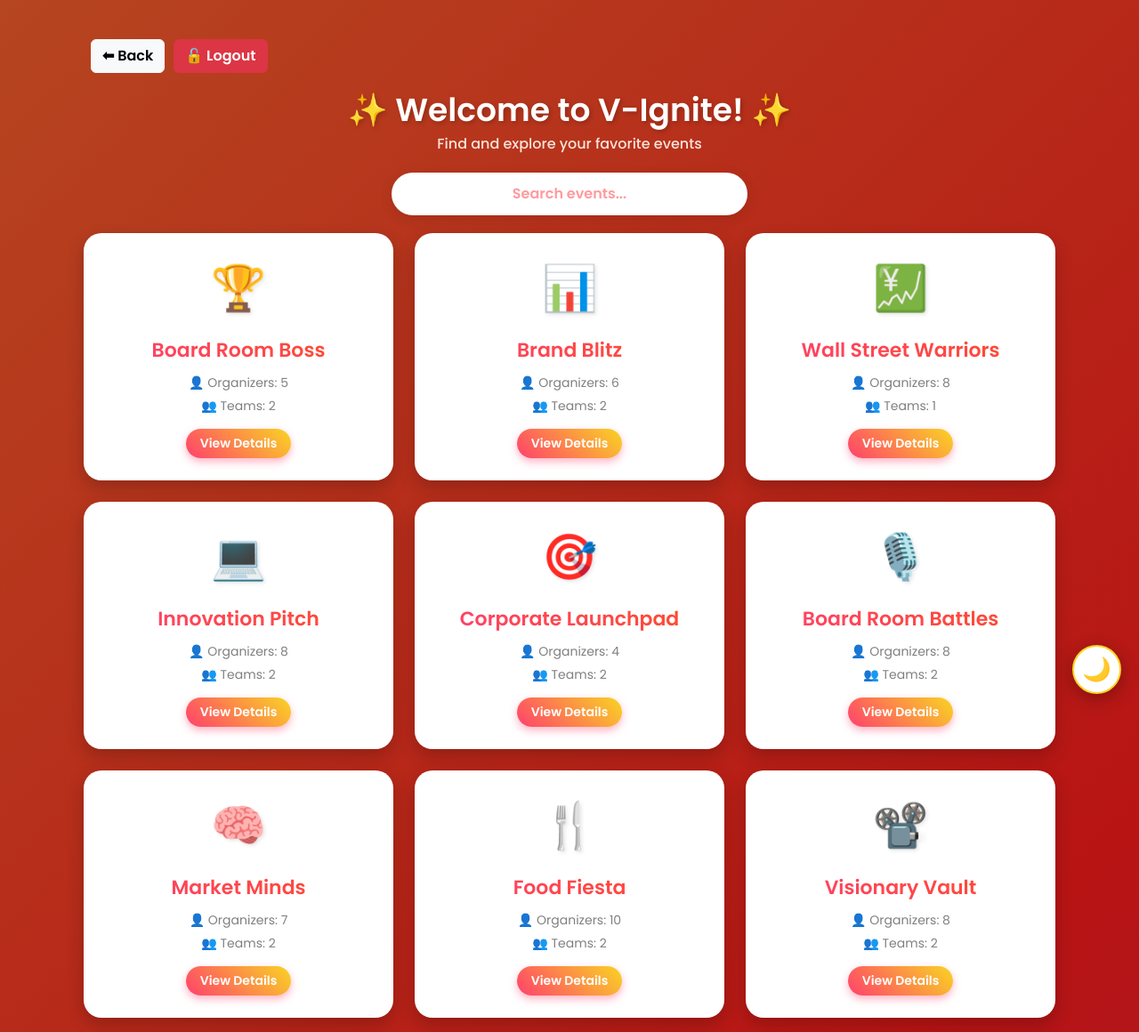
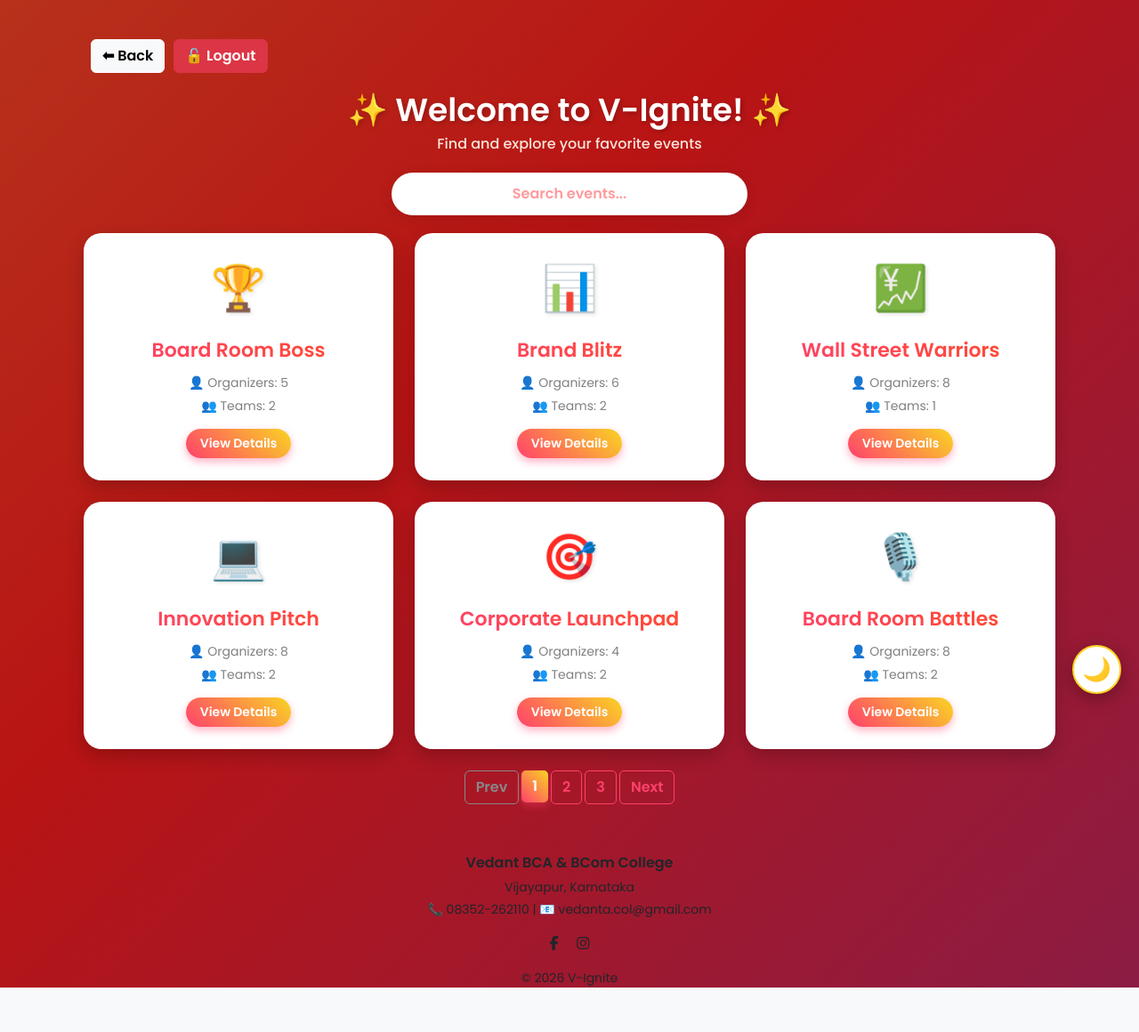
Before and after one commit to U15LC23S0010/V-Ignite-event-website, a Flask app: page /events in a window 1280 px wide. Shown: the top 1160 px of the page at 89% size. After the commit the page ends 1110 px from the top, so only its background shows below. Run offline with Flask 3, Linux system fonts and the light colour scheme; data comes from the database, SQL or seed files in the repository.

Commit message:
page and load

```diff
--- a/templates/index.html
+++ b/templates/index.html
@@ -180,6 +180,34 @@ body{
     }
 }
 
+/* Pagination Overrides */
+.pagination .page-link {
+    color: #ff416c;
+    border: 1px solid #ff416c;
+    background: transparent;
+    font-weight: bold;
+    border-radius: 5px;
+    margin: 0 4px;
+}
+.pagination .page-item.active .page-link {
+    background: linear-gradient(45deg, #ff416c, #f9d423);
+    color: white;
+    border: none;
+    box-shadow: 0 4px 10px rgba(255, 65, 108, 0.4);
+}
+.pagination .page-item.disabled .page-link {
+    color: #888;
+    border-color: #888;
+}
+
+body.dark-mode .pagination .page-link {
+    color: #f9d423;
+    border-color: #f9d423;
+}
+body.dark-mode .pagination .page-item.active .page-link {
+    color: #100517;
+}
+
 </style>
 
 
@@ -303,43 +331,113 @@ body{
 
 </div>
 
+<!-- Pagination Controls -->
+<div id="paginationControls" class="mt-4 mb-3 d-flex justify-content-center"></div>
+
 </div>
 
 
-<!-- Search Script -->
+<!-- Search and Pagination Script -->
 <script>
 
-// Trigger animation on load
+const ITEMS_PER_PAGE = 6;
+let currentPage = 1;
+let visibleBoxes = [];
+
 window.addEventListener('DOMContentLoaded', () => {
-    let boxes = document.getElementsByClassName("event-box");
-    for(let i=0; i<boxes.length; i++){
-        boxes[i].classList.add("show-anim");
+    let allBoxes = document.getElementsByClassName("event-box");
+    // Initially all boxes are considered visible (in DOM order)
+    for(let i = 0; i < allBoxes.length; i++){
+        visibleBoxes.push(allBoxes[i]);
     }
+
+    // trigger setup
+    updatePagination();
 });
 
-function searchEvents(){
+function searchEvents() {
+    let input = document.getElementById("searchInput").value.toLowerCase();
+    let allBoxes = document.getElementsByClassName("event-box");
 
-    let input = document.getElementById("searchInput").value.toLowerCase();
-    let boxes = document.getElementsByClassName("event-box");
+    visibleBoxes = []; // reset visible boxes array
 
-    for(let i=0;i<boxes.length;i++){
+    for(let i=0; i < allBoxes.length; i++) {
+        let title = allBoxes[i].getElementsByClassName("event-title")[0];
 
-        let title = boxes[i].getElementsByClassName("event-title")[0];
+        // Hide completely during search calculation
+        allBoxes[i].style.display = "none";
+        allBoxes[i].classList.remove("show-anim");
 
         if(title.innerText.toLowerCase().includes(input)){
-            if(boxes[i].style.display === "none" || input === ""){
-                boxes[i].style.display = "";
-                boxes[i].classList.remove("show-anim");
-                void boxes[i].offsetWidth; // trigger reflow
-                boxes[i].classList.add("show-anim");
-            } else {
-                boxes[i].style.display = "";
-            }
+            visibleBoxes.push(allBoxes[i]);
         }
-        else{
-            boxes[i].style.display = "none";
-            boxes[i].classList.remove("show-anim");
+    }
+
+    currentPage = 1; // reset to first page
+    updatePagination();
+}
+
+function updatePagination() {
+    let totalPages = Math.ceil(visibleBoxes.length / ITEMS_PER_PAGE);
+    let pagContainer = document.getElementById("paginationControls");
+    pagContainer.innerHTML = ""; // Clear existing buttons
+
+    if(totalPages > 1) {
+        let ul = document.createElement("ul");
+        ul.className = "pagination";
+
+        // Prev
+        let prevLi = document.createElement("li");
+        prevLi.className = `page-item ${currentPage === 1 ? 'disabled' : ''}`;
+        prevLi.innerHTML = `<button class="page-link" onclick="goToPage(${currentPage - 1})">Prev</button>`;
+        ul.appendChild(prevLi);
+
+        // Dynamic Page Numbers
+        for(let p = 1; p <= totalPages; p++) {
+            let li = document.createElement("li");
+            li.className = `page-item ${currentPage === p ? 'active' : ''}`;
+            li.innerHTML = `<button class="page-link" onclick="goToPage(${p})">${p}</button>`;
+            ul.appendChild(li);
         }
+
+        // Next
+        let nextLi = document.createElement("li");
+        nextLi.className = `page-item ${currentPage === totalPages ? 'disabled' : ''}`;
+        nextLi.innerHTML = `<button class="page-link" onclick="goToPage(${currentPage + 1})">Next</button>`;
+        ul.appendChild(nextLi);
+
+        pagContainer.appendChild(ul);
+    }
+
+    showCurrentPage();
+}
+
+function goToPage(page) {
+    let totalPages = Math.ceil(visibleBoxes.length / ITEMS_PER_PAGE);
+    if(page < 1 || page > totalPages) return;
+
+    currentPage = page;
+    updatePagination();
+}
+
+function showCurrentPage() {
+    // Hide all items first
+    let allBoxes = document.getElementsByClassName("event-box");
+    for(let i=0; i<allBoxes.length; i++){
+        allBoxes[i].style.display = "none";
+        allBoxes[i].classList.remove("show-anim");
+    }
+
+    // Calculate start and end indices
+    let start = (currentPage - 1) * ITEMS_PER_PAGE;
+    let end = start + ITEMS_PER_PAGE;
+
+    // Show only the boxes that belong to the current page
+    for(let i = start; i < end && i < visibleBoxes.length; i++) {
+        visibleBoxes[i].style.display = "";
+        // Force browser to recalculate layout to restart animation
+        void visibleBoxes[i].offsetWidth;
+        visibleBoxes[i].classList.add("show-anim");
     }
 }
 
```
Also changed, not shown: templates/base.html (+36 -0 lines).
